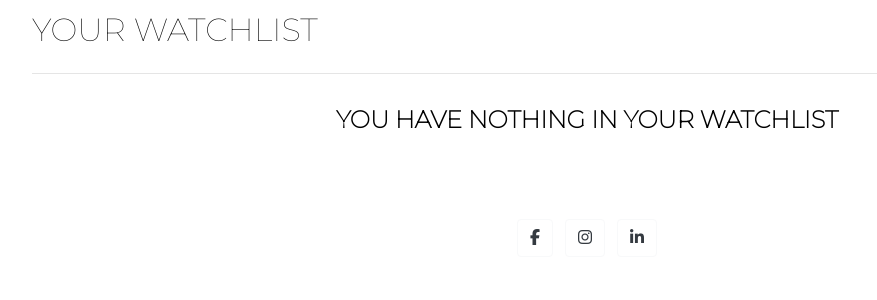
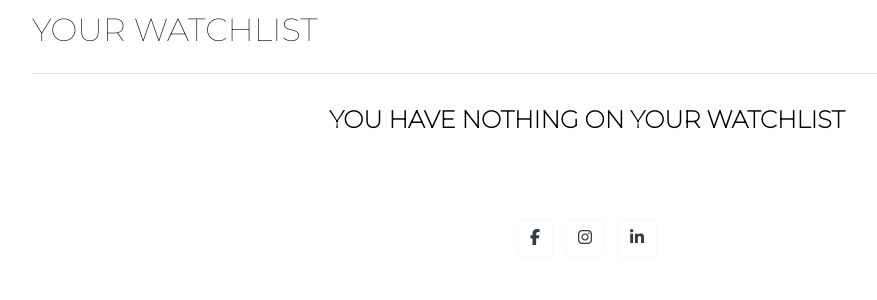
Before and after one commit to Carrie8348/herstory-pp4-resubmit, a Django app: page /watchlist/ in a window 1280 px wide. Shown: the part 153-453 px from the top of the page, without its empty margins (53-930 px from the left). Run offline with Django 3.2, Linux system fonts and the light colour scheme; the visitor is signed in with stand-in values (Sample User, id 1); data that the repository does not hold is empty; some libraries are stand-ins or nearby versions.

```diff
--- a/watchlist/templates/watchlist/watchlist.html
+++ b/watchlist/templates/watchlist/watchlist.html
@@ -55,7 +55,7 @@
   <div class="row justify-content-center">
     <!-- Wishlist Page "if" empty -->
     <div class="text-center mt-3">
-      <h4 class="font-weight-bold text-uppercase">You have nothing in your Watchlist</h4>
+      <h4 class="font-weight-bold text-uppercase">You have nothing on your Watchlist</h4>
     </div>
   </div>
 {% endfor %}
```
